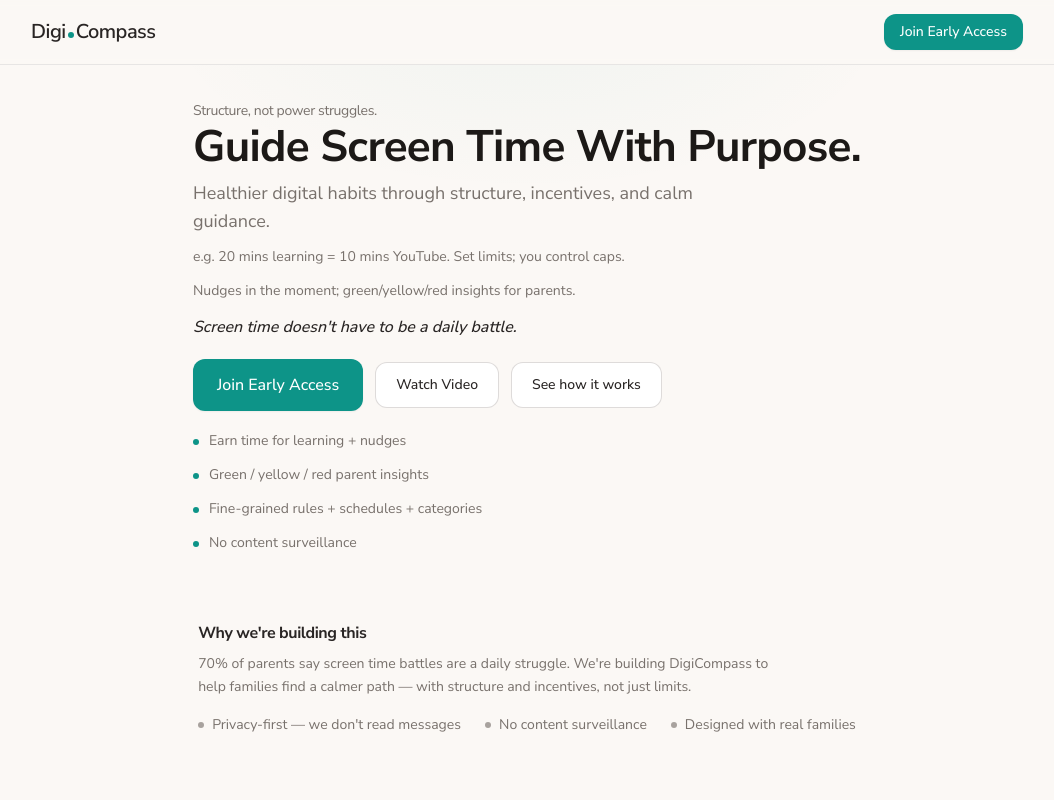
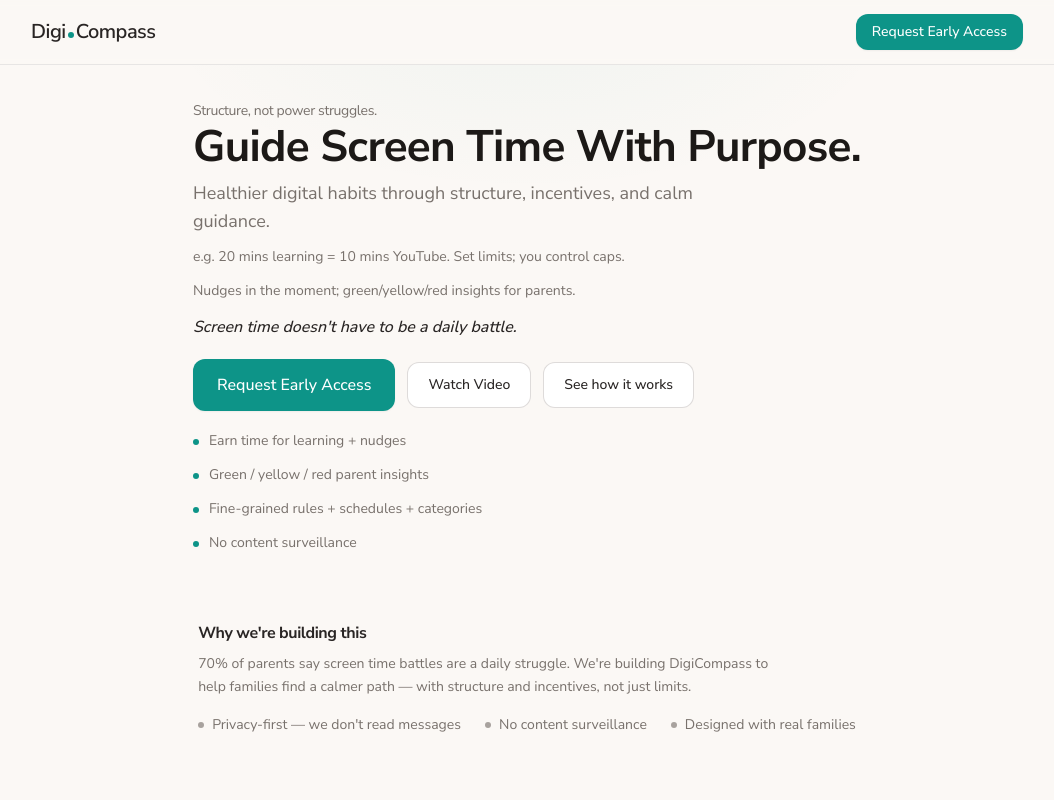
Before and after one commit to ashishkashyap/digicompass-web, a Next.js app: page / in a window 1280 px wide. Shown: the top 800 px of the page, without its empty margins (113-1167 px from the left). Built offline with nearby package versions, Linux system fonts and the light colour scheme.

Commit message:
more polish

```diff
--- a/components/SiteHeader.tsx
+++ b/components/SiteHeader.tsx
@@ -42,7 +42,7 @@
           Digi<span className="inline-block w-1.5 h-1.5 rounded-full bg-accent shrink-0 mt-[-0.15em] align-middle" aria-hidden />Compass
         </Link>
         <Button variant="primary" size="sm" onClick={scrollToWaitlist} className="shrink-0">
-          Join Early Access
+          Request Early Access
         </Button>
       </div>
     </header>
--- a/components/landing/Waitlist.tsx
+++ b/components/landing/Waitlist.tsx
@@ -97,6 +97,9 @@
           </p>
           <p className="mt-1 text-sm text-foreground/85 leading-relaxed max-w-lg">
             {WAITLIST.reassuranceLine}
+          </p>
+          <p className="mt-2 text-sm text-muted-foreground leading-relaxed max-w-lg">
+            {WAITLIST.aboveFormLine}
           </p>
           <form
         onSubmit={handleSubmit}
--- a/lib/constants.ts
+++ b/lib/constants.ts
@@ -22,7 +22,7 @@
     "Fine-grained rules + schedules + categories",
     "No content surveillance",
   ],
-  ctaPrimary: "Join Early Access",
+  ctaPrimary: "Request Early Access",
   ctaSecondary: "See how it works",
 } as const;
 
@@ -147,7 +147,7 @@
     "Green/yellow/red parent insights",
     "Schedules + categories + per-site/app rules",
   ],
-  ctaLabel: "Join Early Access",
+  ctaLabel: "Request Early Access",
   reinforcementTitle: "Why families are joining early access",
   reinforcementBullets: [
     "Earn bonus time for learning",
@@ -183,6 +183,8 @@
     "Onboarding in small groups. One month free.",
   reassuranceLine:
     "Among the first to shape a calmer digital routine.",
+  aboveFormLine:
+    "Currently onboarding a limited number of families before public launch.",
   belowButtonLine: "Limited beta spots available.",
   privacyLine: "We'll only email about early access. No spam.",
   emailLabel: "Email",
@@ -192,8 +194,8 @@
   childAgeOptional: "(optional)",
   biggestChallengeLabel: "Biggest screen-time challenge",
   biggestChallengeOptional: "(optional)",
-  submitLabel: "Join Early Access",
-  submitLoading: "Joining…",
+  submitLabel: "Request Early Access",
+  submitLoading: "Requesting…",
   errors: {
     emptyEmail: "Please enter your email.",
     invalidEmail: "Please enter a valid email address.",
```
